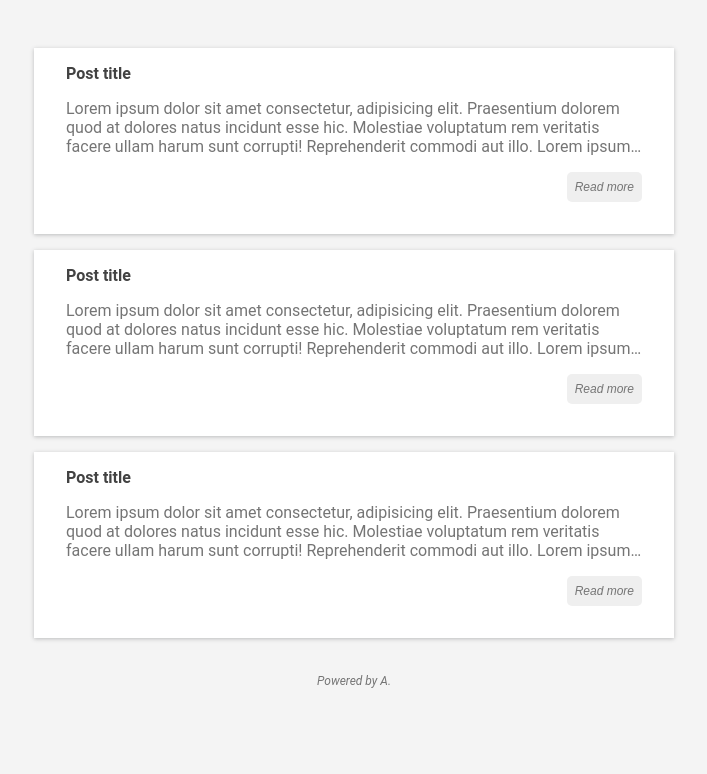
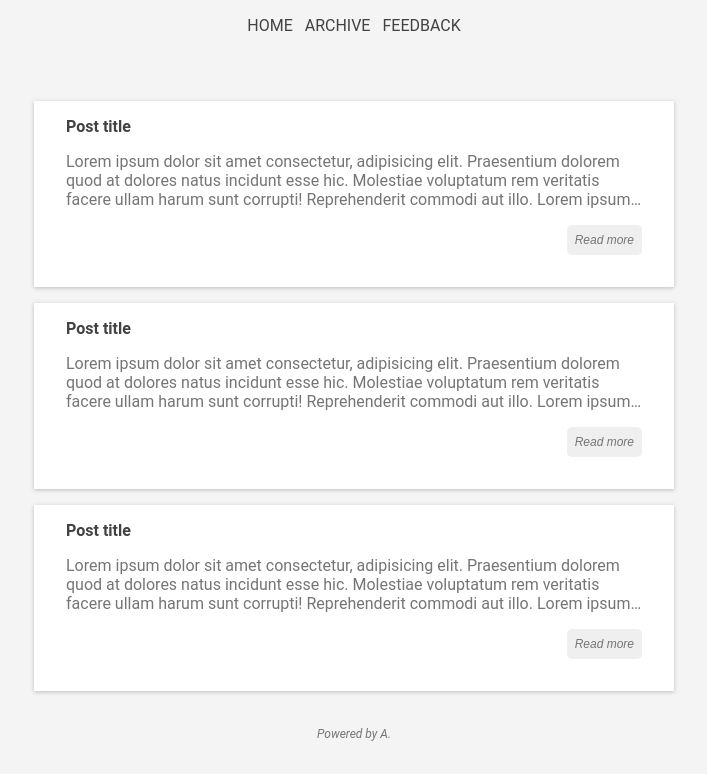
Before and after one commit to talanova/html-training-repo-second, a website built with webpack: page pages/index.html in a window 1280 px wide. Shown: the part 137-911 px from the top of the page, without its empty margins (286-993 px from the left). Before the commit the page ends 858 px from the top, so only its background shows below. Built offline with nearby package versions, Linux system fonts and the light colour scheme.

Commit message:
add nav to home page

```diff
--- a/pages/index.html
+++ b/pages/index.html
@@ -10,6 +10,19 @@
     <div class="wrapper">
       <header class="header">
         <h1>Blog title</h1>
+        <nav class="header__nav">
+          <ul>
+            <li class="nav__item">
+              <a href="./index.html">Home</a>
+            </li>
+            <li class="nav__item">
+              <a href="./archive.html">Archive</a>
+            </li>
+            <li class="nav__item">
+              <a href="./feedback.html">Feedback</a>
+            </li>
+          </ul>
+        </nav>
       </header>
       <main class="main">
         <ul>
--- a/scss/style.scss
+++ b/scss/style.scss
@@ -43,6 +43,35 @@ body {
   }
 }
 
+.header__nav {
+  margin-top: 2rem;
+  text-align: center;
+  text-transform: uppercase;
+
+  ul {
+    list-style: none;
+  }
+}
+
+.nav__item {
+  padding: 0 0.25rem;
+  display: inline-block;
+  padding-bottom: 2px;
+  background: linear-gradient(#424242, #424242) center bottom; /* OR bottom right OR bottom left */
+  background-size: 0% 2px;
+  background-repeat: no-repeat;
+  transition: all 0.45s;
+
+  a {
+    color: #424242;
+    text-decoration: none;
+  }
+
+  &:hover {
+    background-size: 100% 2px;
+  }
+}
+
 .footer {
   width: 100%;
   margin-top: 1rem;
```
Also changed, not shown: pages/archive.html (+4 -4 lines), pages/feedback.html (+16 -1 lines).
